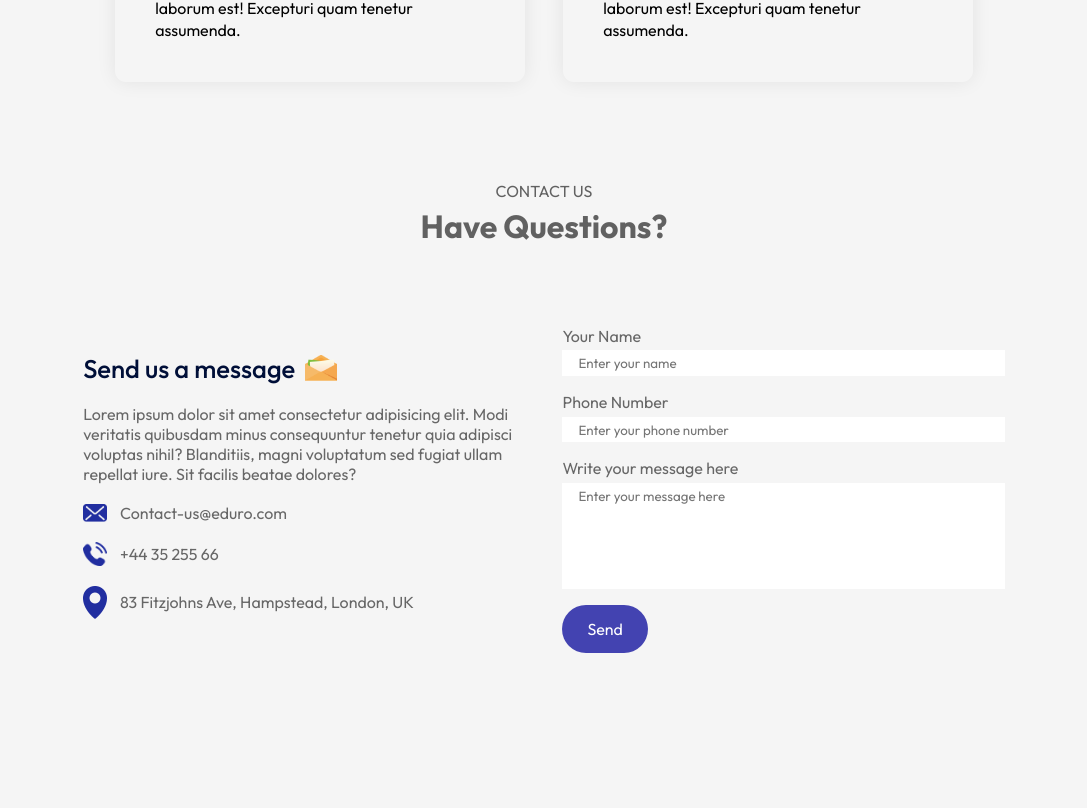
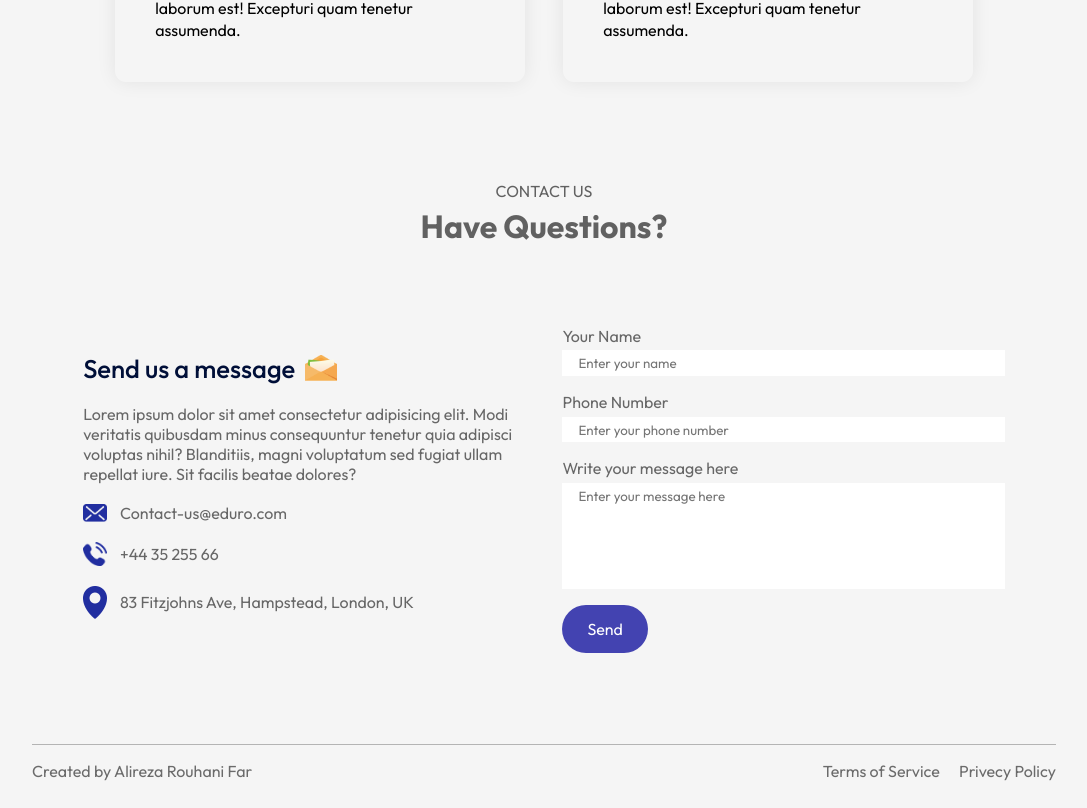
Before and after one commit to alirezarouhani/University-website, a React (Vite) app: page / in a window 1280 px wide. Shown: the part 2914-3722 px from the top of the page, without its empty margins (96-1183 px from the left). Before the commit the page ends 3658 px from the top, so only its background shows below. Built offline with nearby package versions, Linux system fonts and the light colour scheme.

Commit message:
footer done

```diff
--- a/src/App.jsx
+++ b/src/App.jsx
@@ -7,7 +7,7 @@ import About from './Component/About/About'
 import Campus from './Component/Campus/Campus'
 import Testimonials from './Component/Testimonials/Testimonials'
 import Contact from './Component/Contact/Contact'
-
+import Footer from './Component/Footer/Footer'
 
 function App() {
   return (
@@ -24,6 +24,7 @@ function App() {
                 <Testimonials />
                 <Title subtitle='Contact Us' title='Have Questions?'/>
                 <Contact />
+                <Footer />
         </div>
     </>
   )
--- /dev/null
+++ b/src/Component/Footer/Footer.css
@@ -0,0 +1,14 @@
+.footer{
+        margin: 0.7rem 0;
+        display: flex;
+        justify-content: space-between;
+        border-top: 1px solid rgb(180, 180, 180);
+        padding: 1rem 0;
+        color: rgb(107, 107, 107);
+}
+
+.footer ul li{
+        list-style: none;
+        display: inline-block;
+        margin-left: 1.2rem;
+}
--- /dev/null
+++ b/src/Component/Footer/Footer.jsx
@@ -0,0 +1,16 @@
+import React from 'react'
+import './Footer.css'
+
+const Footer = () => {
+  return (
+    <div className='footer'>
+        <p>Created by Alireza Rouhani Far</p>
+        <ul>
+                <li>Terms of  Service</li>
+                <li>Privecy Policy</li>
+        </ul>
+    </div>
+  )
+}
+
+export default Footer
```
